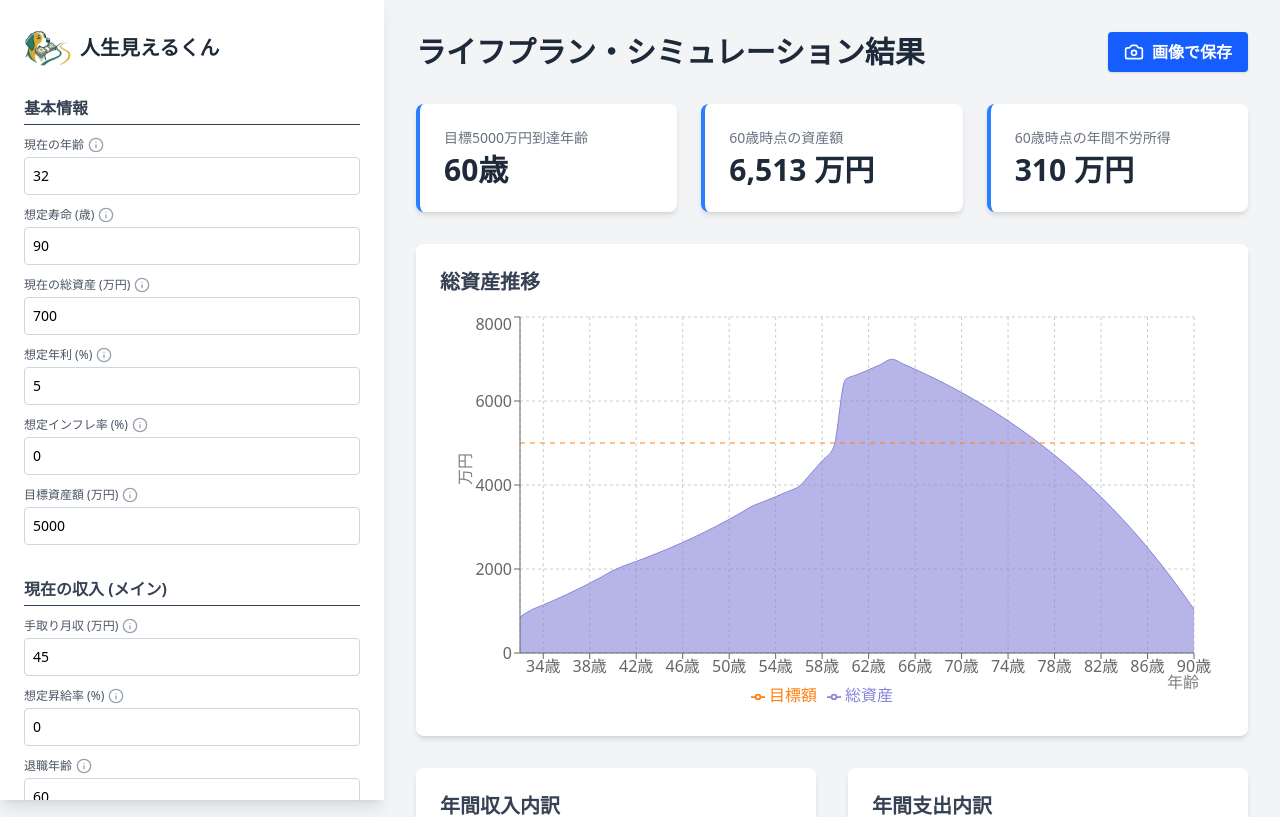
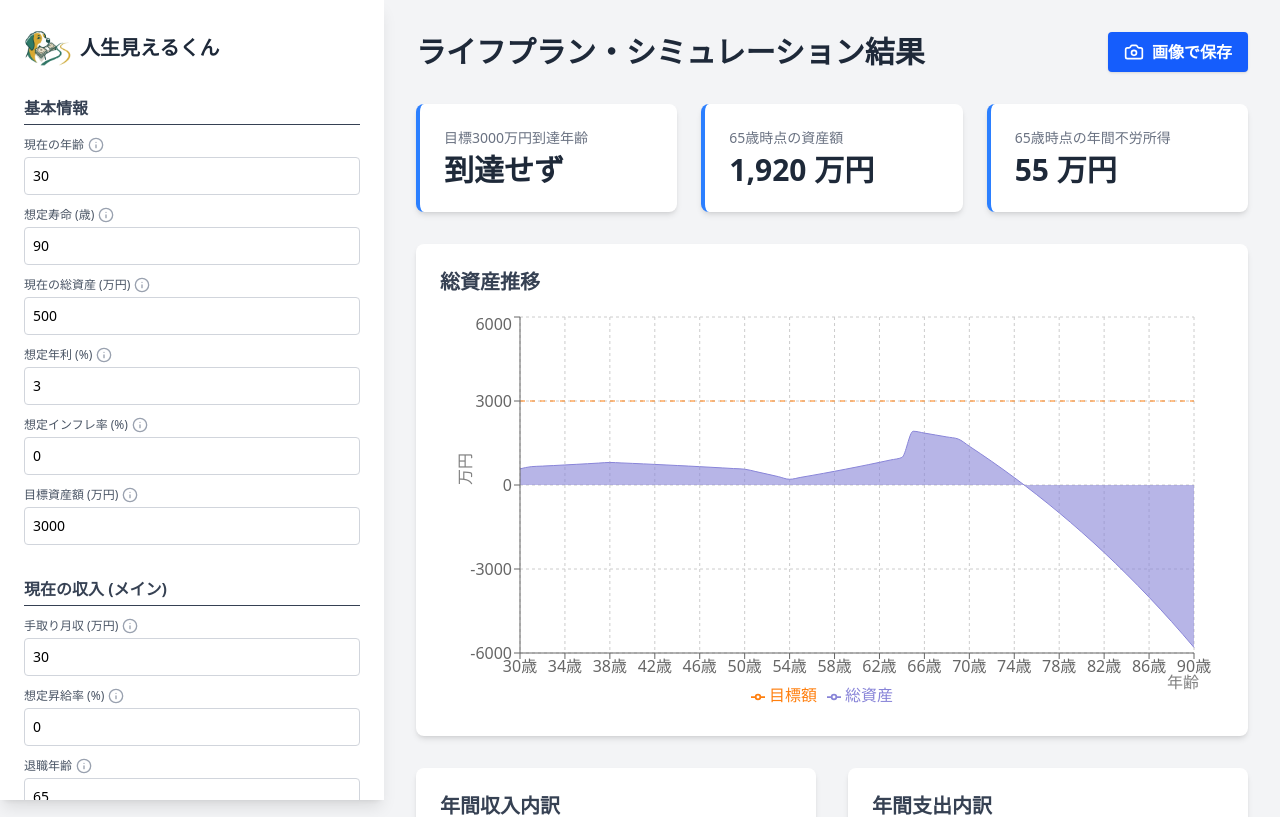
Before and after one commit to horoama/LifePath, a React (Vite) app: page / in a window 1280 px wide. Shown: the top 817 px of the page. Built offline with nearby package versions, Linux system fonts and the light colour scheme.

Commit message:
Update default simulation values to standard averages
Co-authored-by: horoama <2877843+horoama@users.noreply.github.com>

```diff
--- a/src/App.tsx
+++ b/src/App.tsx
@@ -6,26 +6,25 @@ import type { SimulationInput } from './logic/simulation';
 import { Settings, BarChart3 } from 'lucide-react';
 
 function App() {
-  const [targetAmount, setTargetAmount] = useState<number>(5000);
+  const [targetAmount, setTargetAmount] = useState<number>(3000);
   const [activeTab, setActiveTab] = useState<'input' | 'result'>('input');
 
   const [input, setInput] = useState<SimulationInput>({
-    currentAge: 32,
-    currentAssets: 700,
-    interestRatePct: 5.0,
+    currentAge: 30,
+    currentAssets: 500,
+    interestRatePct: 3.0,
     inflationRatePct: 0.0,
     incomeIncreaseRatePct: 0.0,
     deathAge: 90,
-    monthlyIncome: 45,
-    retirementAge: 60,
-    retirementBonus: 1500,
+    monthlyIncome: 30,
+    retirementAge: 65,
+    retirementBonus: 1000,
     postRetirementJobs: [
-      { startAge: 60, endAge: 65, monthlyIncome: 20, retirementBonus: 0 }
+      { startAge: 65, endAge: 70, monthlyIncome: 15, retirementBonus: 0 }
     ],
-    monthlyLivingCost: 25,
+    monthlyLivingCost: 15,
     housingPlans: [
-      { cost: 10, duration: 10 },
-      { cost: 12, duration: 'infinite' }
+      { cost: 10, duration: 'infinite' }
     ],
     children: [
       { birthYearOffset: 2, educationPattern: '全公立', monthlyChildcareCost: 5 }
```
